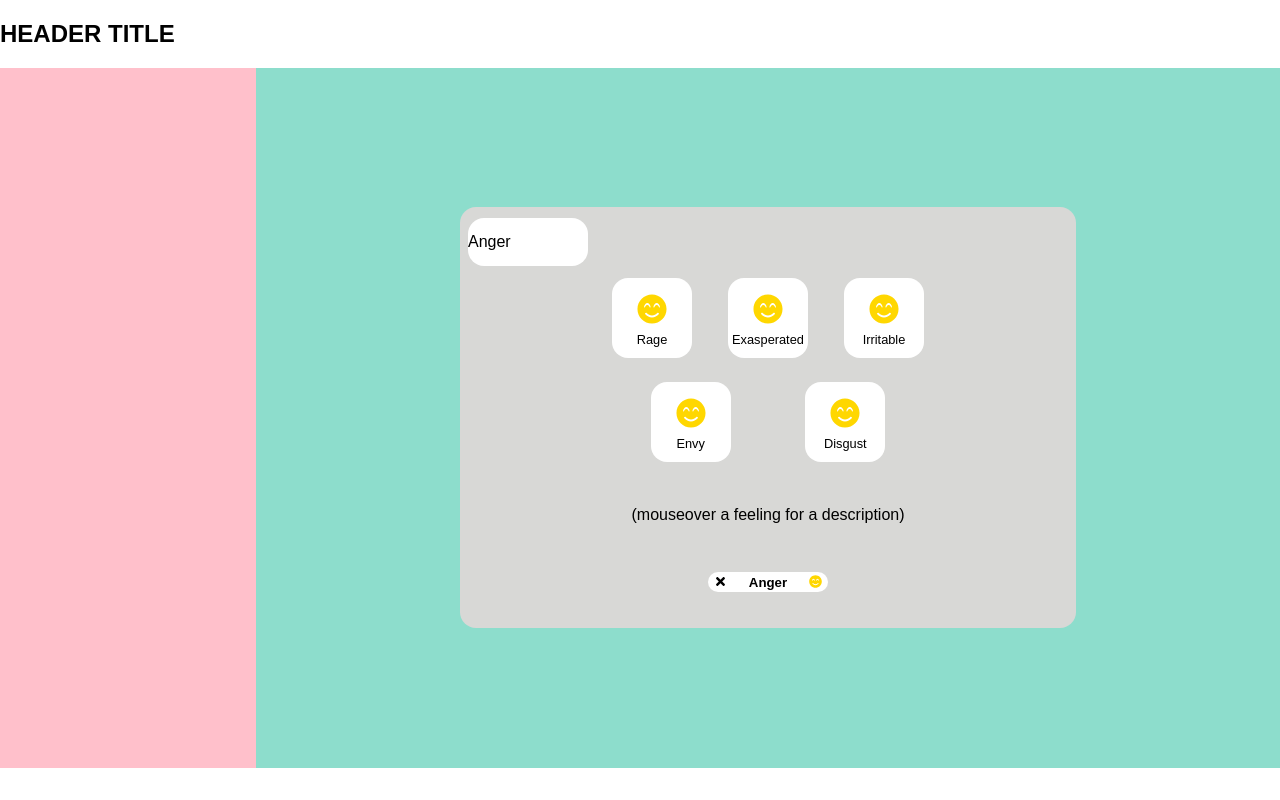
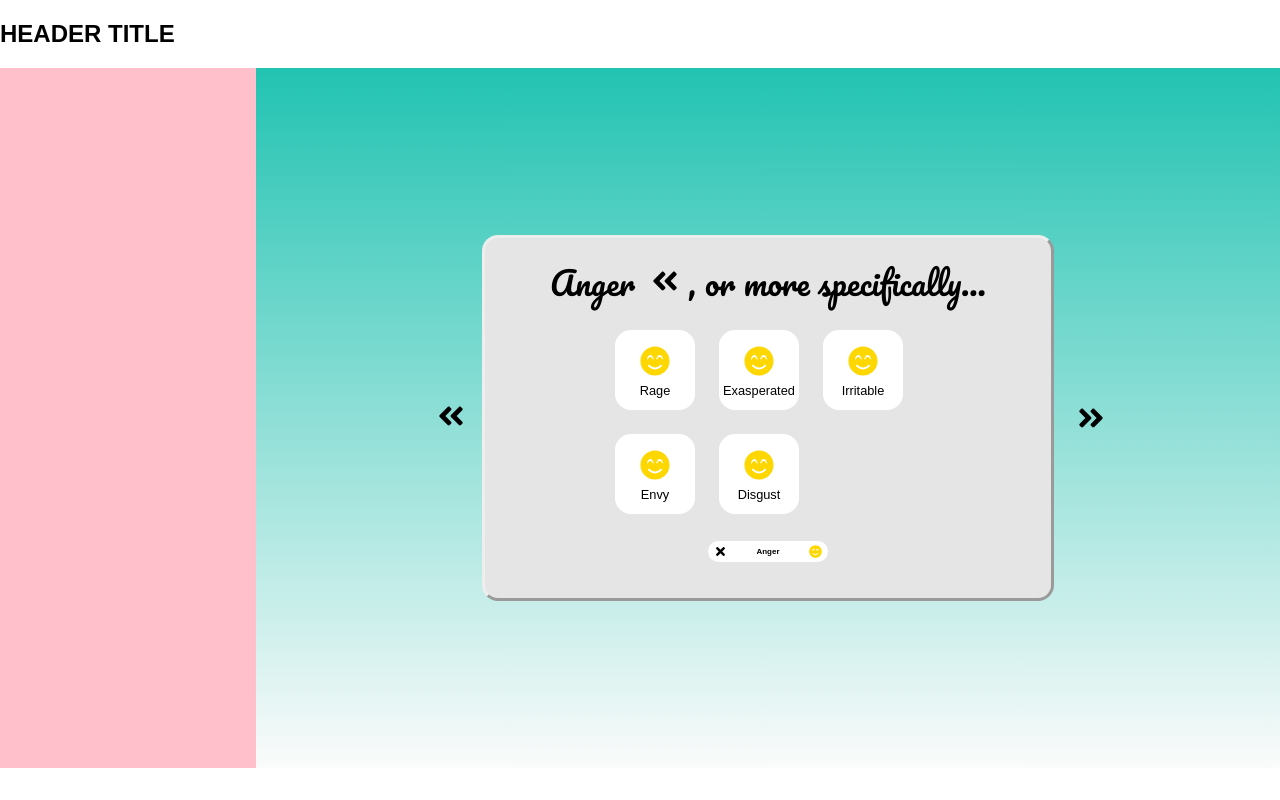
Before and after one commit to sjreive/journal_app, a React (Create React App) app in the folder client/: page / in a window 1280 px wide. Both pictures are taken after a click on the element "Anger". Built offline with nearby package versions, Linux system fonts and the light colour scheme.

Commit message:
form styling

```diff
--- a/client/src/App.module.scss
+++ b/client/src/App.module.scss
@@ -20,5 +20,9 @@
   width: 80%;
   height: 100%;
   @include flexThis(center, center, column);
-  background-color: #8dddcc;
+  background: linear-gradient(
+    180deg,
+    rgba(34, 195, 178, 1) 0%,
+    rgba(251, 251, 251, 1) 100%
+  );
 }
--- a/client/src/components/EntryForm/Form.js
+++ b/client/src/components/EntryForm/Form.js
@@ -2,7 +2,7 @@ import React, { useState, useEffect } from "react";
 
 import classes from "./Form.module.scss";
 import { useVisualMode } from "../../hooks/useVisualMode";
-
+import { FaAngleDoubleLeft, FaAngleDoubleRight } from "react-icons/fa";
 import FeelingList from "./Feelings/FeelingList";
 import FeelingsTagList from "./Feelings/FeelingsTagList";
 
@@ -17,20 +17,14 @@ export default function Form(props) {
     }
 
     setEntryFeelings(prev => {
-      console.log("primary feeling:", primaryFeeling);
       return { ...prev, [feeling]: obj };
     });
     transition("SECOND");
   };
 
   const tagClickHandler = feeling => {
-    // add check to ensure key doesn't already exist.....
-    console.log(`Firing Click Handler.... with ${feeling}`);
-
     setEntryFeelings(prev => {
-      console.log("prev", prev);
       const copy = Object.keys(prev).filter(entryFeeling => {
-        console.log(entryFeeling);
         return entryFeeling !== feeling;
       });
       const copyPrev = {};
@@ -46,36 +40,89 @@ export default function Form(props) {
   };
 
   return (
+    <div>
+      {mode === "FIRST" && (
         <div className={classes.newEntryForm}>
-      {console.log("state:", entryFeelings)}
-      {mode === "FIRST" && (
-        <div>
-          <h2>How do you feel right now?</h2>
+          <h1>How do you feel?</h1>
           <FeelingList
             feelings={props.feelings}
             clickHandler={feelingClickHandler}
+          />
+          <FeelingsTagList
+            feelings={entryFeelings}
+            clickHandler={tagClickHandler}
           />
         </div>
       )}
 
       {mode === "SECOND" && (
-        <div>
-          <div className={classes.primaryFeeling}>{primaryFeeling}</div>
+        <div className={classes.outerContainer}>
+          <div classNames={classes.backButton}>
+            <FaAngleDoubleLeft
+              className={classes.feelingTag__icon}
+              size={30}
+              onClick={() => transition("FIRST")}
+            />
+          </div>
+          <div className={classes.newEntryForm}>
+            <div className={classes.primaryFeeling}>
+              {primaryFeeling}{" "}
+              <FaAngleDoubleLeft
+                className={classes.feelingTag__icon}
+                size={30}
+                onClick={() => back()}
+              />{" "}
+              , or more specifically...
+            </div>
             <FeelingList
               feelings={
-              entryFeelings &&
-              entryFeelings[Object.keys(entryFeelings)[0]] &&
-              entryFeelings[Object.keys(entryFeelings)[0]].subFeelings
+                entryFeelings[primaryFeeling] &&
+                entryFeelings[primaryFeeling].subFeelings
               }
               clickHandler={feelingClickHandler}
             />
-        </div>
-      )}
-      <p>(mouseover a feeling for a description)</p>
             <FeelingsTagList
               feelings={entryFeelings}
               clickHandler={tagClickHandler}
             />
           </div>
+          <FaAngleDoubleRight
+            className={classes.feelingTag__icon}
+            size={30}
+            onClick={() => transition("THIRD")}
+          />
+        </div>
+      )}
+
+      {mode === "THIRD" && (
+        <div className={classes.outerContainer}>
+          <div classNames={classes.backButton}>
+            <FaAngleDoubleLeft
+              className={classes.feelingTag__icon}
+              size={30}
+              onClick={() => transition("SECOND")}
+            />
+          </div>
+          <div className={classes.newEntryForm}>
+            <h2 className={classes.inputHeader}>
+              I feel
+              <FeelingsTagList
+                feelings={entryFeelings}
+                clickHandler={tagClickHandler}
+              />
+              because...
+            </h2>
+            <div className={classes.textInput}>
+              <input className={classes.input} type="text" />
+            </div>
+          </div>
+          <FaAngleDoubleRight
+            className={classes.feelingTag__icon}
+            size={30}
+            onClick={() => transition("THIRD")}
+          />
+        </div>
+      )}
+    </div>
   );
 }
--- a/client/src/components/EntryForm/Form.module.scss
+++ b/client/src/components/EntryForm/Form.module.scss
@@ -1,15 +1,24 @@
 @import "../../styles/mixins.module.scss";
+@import "../../styles/variables.module.scss";
+
+.outerContainer {
+  @include flexThis(space-between, center, row);
+}
 
 .newEntryForm {
   width: 80%;
-  max-width: 600px;
+  width: 550px;
+  min-height: 300px;
   text-align: center;
-  background-color: #d8d8d6;
+  background-color: #e5e5e5;
+  border-style: outset;
   border-radius: 1rem;
   padding: 0.5rem;
+  margin: 1rem;
 
-  h2 {
+  h1 {
     margin-top: 2rem;
+    font-family: $header-font;
   }
 
   p {
@@ -18,19 +27,17 @@
 }
 
 .primaryFeeling {
-  margin-top: 0.2rem;
-  height: 3rem;
-  background-color: white;
-  border-radius: 1rem;
-  width: 7.5rem;
-  @include flexThis(space-between, center, row);
+  font-family: $header-font;
+  font-size: 2rem;
+  margin: 0.5rem;
+  text-align: center;
 }
 
 .feelingList {
   height: 12rem;
   width: 60%;
   margin: 0 auto;
-  @include flexThis(space-evenly, center, row);
+  @include flexThis(start, center, row);
   flex-wrap: wrap;
 }
 
@@ -67,6 +74,7 @@
   background-color: white;
   border-radius: 1rem;
   width: 7.5rem;
+  font-size: 0.6rem;
   @include flexThis(space-between, center, row);
 
   &__icon {
@@ -83,3 +91,17 @@
     font-size: 0.5 rem;
   }
 }
+
+.inputHeader {
+  @include flexThis(flex-start, center, row);
+  font-family: $header-font;
+  width: 80%;
+  text-align: center;
+  margin: 2rem auto;
+}
+
+.input {
+  border-radius: 1rem;
+  height: 6rem;
+  width: 25rem;
+}
--- a/client/src/styles/variables.module.scss
+++ b/client/src/styles/variables.module.scss
@@ -0,0 +1,4 @@
+@import url("https://fonts.googleapis.com/css?family=Pacifico&display=swap");
+
+$header-font: "Pacifico", cursive;
+$body-font: "Barlow", sans-serif;
```
Also changed, not shown: client/src/helpers/helpers.js (deleted, +0 -28 lines). Lines whose indentation alone changed are shown as unchanged.
